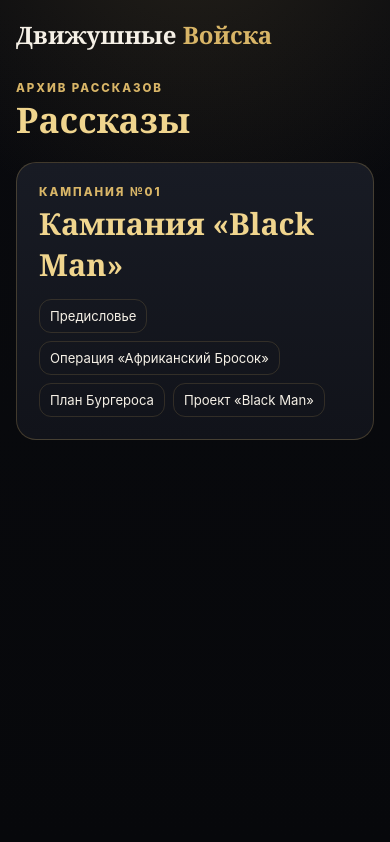
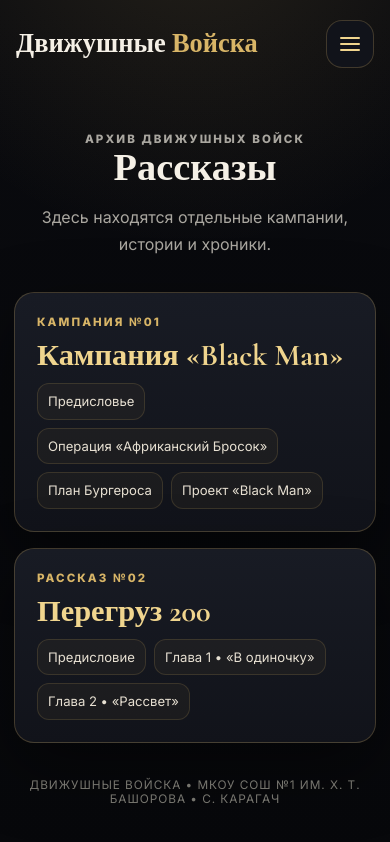
Before and after one commit to HelloWorldW1/Dvijyha, a plain HTML site: page stories.html in a window 390 px wide. Drawn offline with nearby package versions, Linux system fonts and the light colour scheme.

Commit message:
Update stories.html

```diff
--- a/stories.html
+++ b/stories.html
@@ -1,81 +1,190 @@
 <!DOCTYPE html>
 <html lang="ru">
+
 <head>
     <meta charset="UTF-8">
-    <meta name="viewport" content="width=device-width, initial-scale=1, viewport-fit=cover">
+
+    <meta
+        name="viewport"
+        content="width=device-width, initial-scale=1, viewport-fit=cover"
+    >
+
     <meta name="theme-color" content="#07080b">
-    <title>Рассказы</title>
-    <style>
 
-:root{
-    --bg:#07080b;--panel:#11131a;--panel2:#181b24;
-    --text:#f5f0e6;--muted:#aaa7a0;--gold:#d8b567;
-    --gold2:#f0d58e;--line:rgba(216,181,103,.24);
-}
-*{box-sizing:border-box}
-html{background:var(--bg)}
-body{
-    margin:0;min-height:100vh;background:
-    radial-gradient(circle at 50% -10%,rgba(216,181,103,.13),transparent 34%),
-    linear-gradient(180deg,#090a0e,#07080b);
-    color:var(--text);font-family:Inter,Arial,sans-serif;
-}
-.page{width:min(100%,900px);margin:auto;padding:18px 16px 60px}
-.brand{font-family:Georgia,serif;font-size:1.5rem;font-weight:700;margin-bottom:30px}
-.brand span{color:var(--gold)}
-.story{padding-top:15px}
-.breadcrumb{color:var(--muted);font-size:.8rem;line-height:1.5;margin-bottom:10px}
-h1{margin:0;font:700 clamp(2.2rem,8vw,4rem)/.95 Georgia,serif;color:var(--gold2)}
-.chapter{margin:8px 0 28px;color:var(--gold);font-size:.78rem;font-weight:800;letter-spacing:.14em;text-transform:uppercase}
-.story-text{
-    padding:24px 20px;border:1px solid var(--line);border-radius:22px;
-    background:linear-gradient(180deg,var(--panel2),var(--panel));
-}
-.story-text p{margin:0 0 18px;color:#e9e4da;font-size:.96rem;line-height:1.85}
-.story-text p:last-child{margin-bottom:0}
-.story-nav{display:flex;gap:10px;margin-top:24px}
-.story-nav a{
-    flex:1;padding:14px 16px;border:1px solid var(--line);border-radius:15px;
-    background:rgba(216,181,103,.045);color:var(--gold2);
-    font-weight:700;text-align:center;
-}
-.story-nav .disabled{visibility:hidden}
-@media(max-width:520px){
-    .story-nav{flex-direction:column}
-    .story-nav .disabled{display:none}
-    .story-text{padding:20px 16px}
-}
+    <title>Рассказы • Движушные Войска</title>
 
-.story-card{
-    display:block;padding:22px;border:1px solid var(--line);border-radius:20px;
-    background:linear-gradient(180deg,var(--panel2),var(--panel));text-decoration:none;color:inherit;
-}
-.story-card h2{margin:4px 0 14px;font:700 clamp(1.9rem,7vw,2.7rem) Georgia,serif;color:var(--gold2)}
-.parts{display:flex;flex-wrap:wrap;gap:8px}
-.part{padding:8px 10px;border:1px solid rgba(216,181,103,.16);border-radius:12px;font-size:.82rem}
-.kicker{color:var(--gold);font-size:.72rem;font-weight:800;letter-spacing:.17em;text-transform:uppercase}
-    </style>
+    <link rel="stylesheet" href="css/style.css">
 </head>
+
 <body>
-    <div class="page">
-        <div class="brand">Движушные <span>Войска</span></div>
 
-        <main>
-            <div class="kicker">Архив рассказов</div>
-            <h1 style="margin:8px 0 26px;">Рассказы</h1>
+    <div class="site">
 
-            <a class="story-card" href="stories/black-man.html">
-                <div class="kicker">Кампания №01</div>
-                <h2>Кампания «Black Man»</h2>
 
-                <div class="parts">
-                    <span class="part">Предисловье</span>
-                    <span class="part">Операция «Африканский Бросок»</span>
-                    <span class="part">План Бургероса</span>
-                    <span class="part">Проект «Black Man»</span>
+        <header class="topbar">
+
+            <a class="brand" href="index.html">
+                Движушные <span>Войска</span>
+            </a>
+
+            <button
+                class="menu-btn"
+                data-menu
+                aria-label="Открыть меню"
+            >
+                <span class="bars">
+                    <i></i>
+                    <i></i>
+                    <i></i>
+                </span>
+            </button>
+
+        </header>
+
+
+        <section class="hero-copy">
+
+            <p class="kicker">
+                Архив Движушных Войск
+            </p>
+
+            <h1>
+                Рассказы
+            </h1>
+
+            <p>
+                Здесь находятся отдельные кампании, истории и хроники.
+            </p>
+
+        </section>
+
+
+        <section class="stories">
+
+            <a
+                class="story-card"
+                href="stories/black-man/index.html"
+            >
+
+                <p class="kicker">
+                    Кампания №01
+                </p>
+
+                <h2>
+                    Кампания «Black Man»
+                </h2>
+
+                <div class="story-parts">
+
+                    <span class="story-part">
+                        Предисловье
+                    </span>
+
+                    <span class="story-part">
+                        Операция «Африканский Бросок»
+                    </span>
+
+                    <span class="story-part">
+                        План Бургероса
+                    </span>
+
+                    <span class="story-part">
+                        Проект «Black Man»
+                    </span>
+
                 </div>
+
             </a>
-        </main>
+
+
+            <a
+                class="story-card"
+                href="stories/peregruz-200/index.html"
+            >
+
+                <p class="kicker">
+                    Рассказ №02
+                </p>
+
+                <h2>
+                    Перегруз 200
+                </h2>
+
+                <div class="story-parts">
+
+                    <span class="story-part">
+                        Предисловие
+                    </span>
+
+                    <span class="story-part">
+                        Глава 1 • «В одиночку»
+                    </span>
+
+                    <span class="story-part">
+                        Глава 2 • «Рассвет»
+                    </span>
+
+                </div>
+
+            </a>
+
+        </section>
+
+
+        <footer class="footer">
+            Движушные Войска • МКОУ СОШ №1 им. Х. Т. Башорова • с. Карагач
+        </footer>
+
     </div>
+
+
+    <div class="drawer" id="drawer">
+
+        <div class="backdrop" data-close></div>
+
+        <aside class="panel">
+
+            <div class="panel-head">
+
+                <div class="panel-title">
+                    Меню
+                </div>
+
+                <button
+                    class="close"
+                    data-close
+                    aria-label="Закрыть"
+                >
+                    ×
+                </button>
+
+            </div>
+
+            <nav class="nav">
+
+                <a class="" href="index.html">
+                    Главное меню
+                    <small>Главная страница</small>
+                </a>
+                <a class="" href="memes.html">
+                    Мемы
+                    <small>Будет добавлено позже</small>
+                </a>
+                <a class="active" href="stories.html">
+                    Рассказы
+                    <small>Кампании и хроники</small>
+                </a>
+                <a class="" href="dossier.html">
+                    Досье
+                    <small>Состав Движушных Войск</small>
+                </a>
+            </nav>
+
+        </aside>
+
+    </div>
+
+    <script src="js/menu.js"></script>
+
 </body>
 </html>
```
